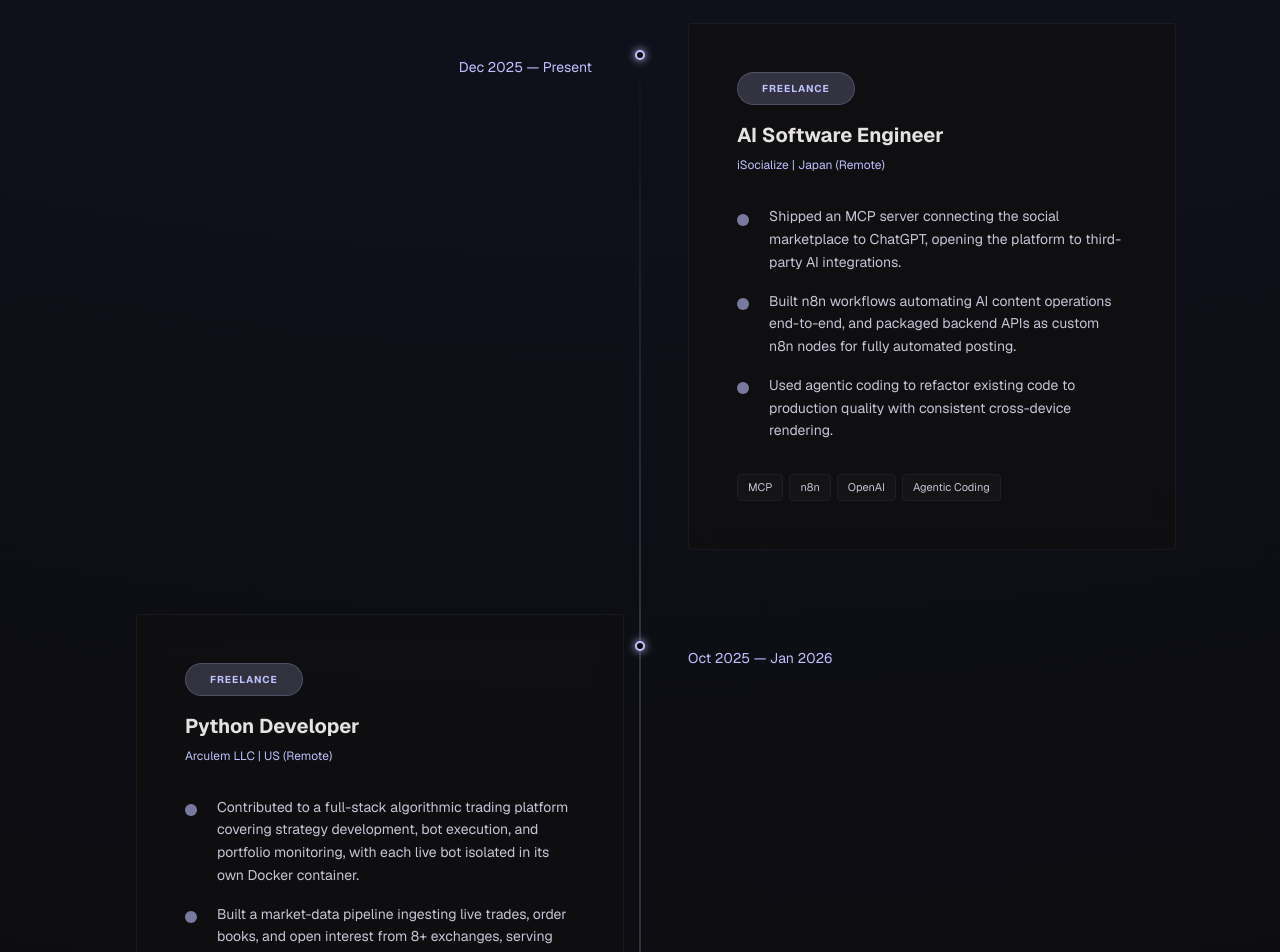
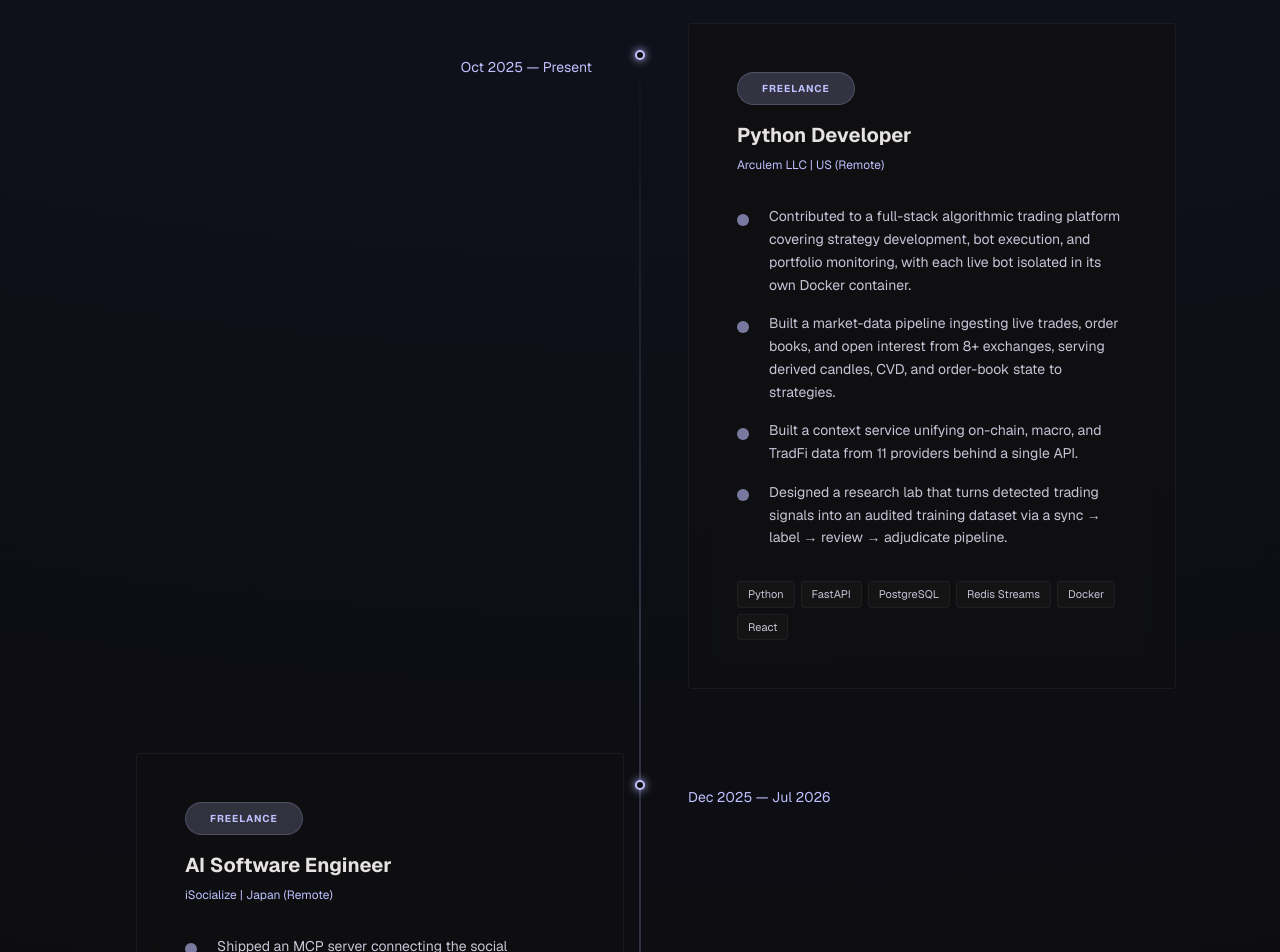
Before and after one commit to zwe-htet-paing/my-portfolio, a Next.js app: page / in a window 1280 px wide. Shown: the part 1740-2692 px from the top of the page. Built offline with nearby package versions, Linux system fonts and the light colour scheme.

Commit message:
fix(experience): mark Arculem as current, end iSocialize Jul 2026
Co-Authored-By: Claude Opus 5.5 <noreply@anthropic.com>

```diff
--- a/src/components/Portfolio.jsx
+++ b/src/components/Portfolio.jsx
@@ -24,23 +24,10 @@ import useScrollReveal from '../hooks/useScrollReveal.js'
  * so backgrounds/borders paint edge-to-edge while the inner content
  * never stretches past 1200px.
  */
-// Ordered newest first; card alignment alternates by index.
+// Current roles first, then newest first; card alignment alternates by index.
 const EXPERIENCE = [
   {
-    period: 'Dec 2025 — Present',
-    role: 'AI Software Engineer',
-    company: 'iSocialize',
-    location: 'Japan (Remote)',
-    type: 'Freelance',
-    highlights: [
-      'Shipped an MCP server connecting the social marketplace to ChatGPT, opening the platform to third-party AI integrations.',
-      'Built n8n workflows automating AI content operations end-to-end, and packaged backend APIs as custom n8n nodes for fully automated posting.',
-      'Used agentic coding to refactor existing code to production quality with consistent cross-device rendering.',
-    ],
-    stack: ['MCP', 'n8n', 'OpenAI', 'Agentic Coding'],
-  },
-  {
-    period: 'Oct 2025 — Jan 2026',
+    period: 'Oct 2025 — Present',
     role: 'Python Developer',
     company: 'Arculem LLC',
     location: 'US (Remote)',
@@ -52,6 +39,19 @@ const EXPERIENCE = [
       'Designed a research lab that turns detected trading signals into an audited training dataset via a sync → label → review → adjudicate pipeline.',
     ],
     stack: ['Python', 'FastAPI', 'PostgreSQL', 'Redis Streams', 'Docker', 'React'],
+  },
+  {
+    period: 'Dec 2025 — Jul 2026',
+    role: 'AI Software Engineer',
+    company: 'iSocialize',
+    location: 'Japan (Remote)',
+    type: 'Freelance',
+    highlights: [
+      'Shipped an MCP server connecting the social marketplace to ChatGPT, opening the platform to third-party AI integrations.',
+      'Built n8n workflows automating AI content operations end-to-end, and packaged backend APIs as custom n8n nodes for fully automated posting.',
+      'Used agentic coding to refactor existing code to production quality with consistent cross-device rendering.',
+    ],
+    stack: ['MCP', 'n8n', 'OpenAI', 'Agentic Coding'],
   },
   {
     period: 'Dec 2024 — Jun 2025',
```
